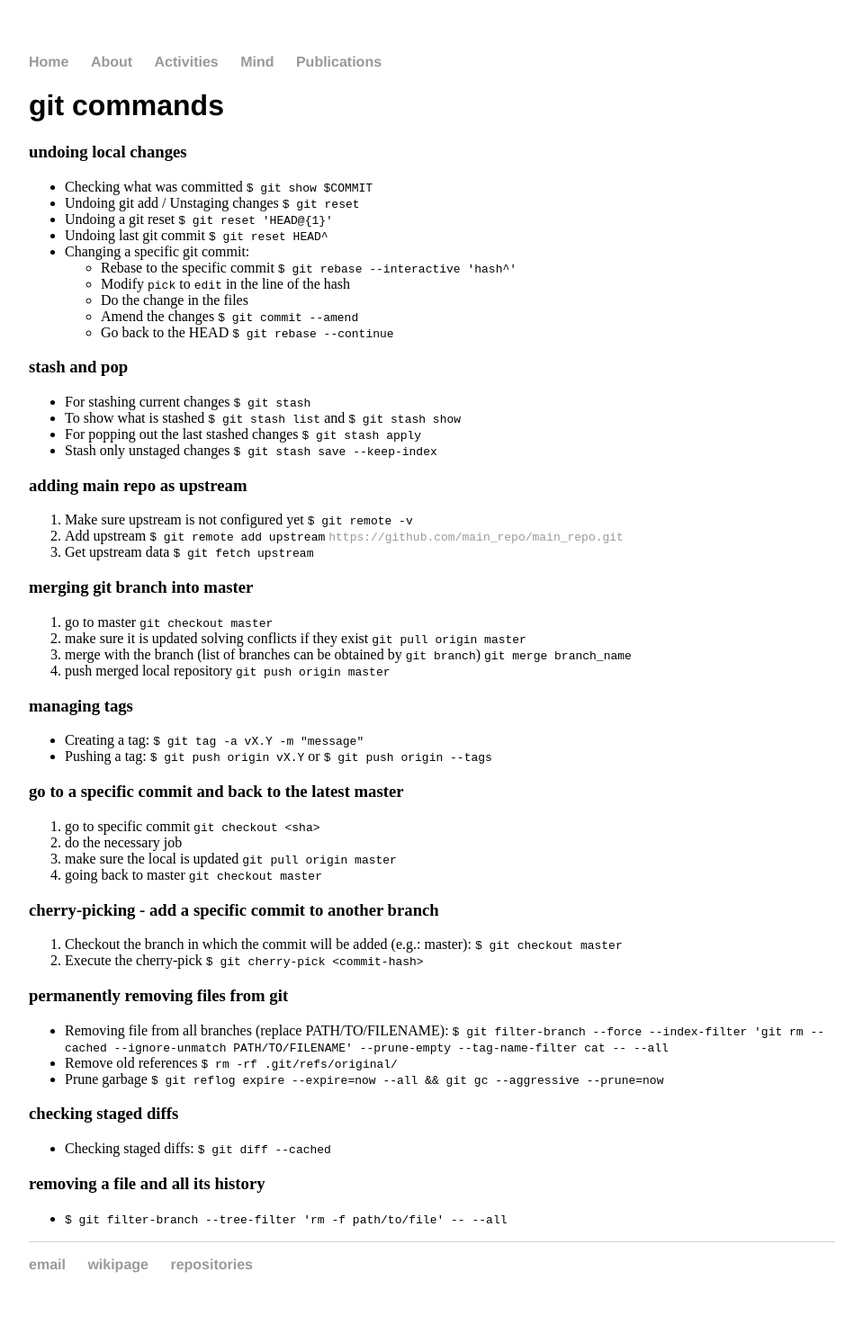
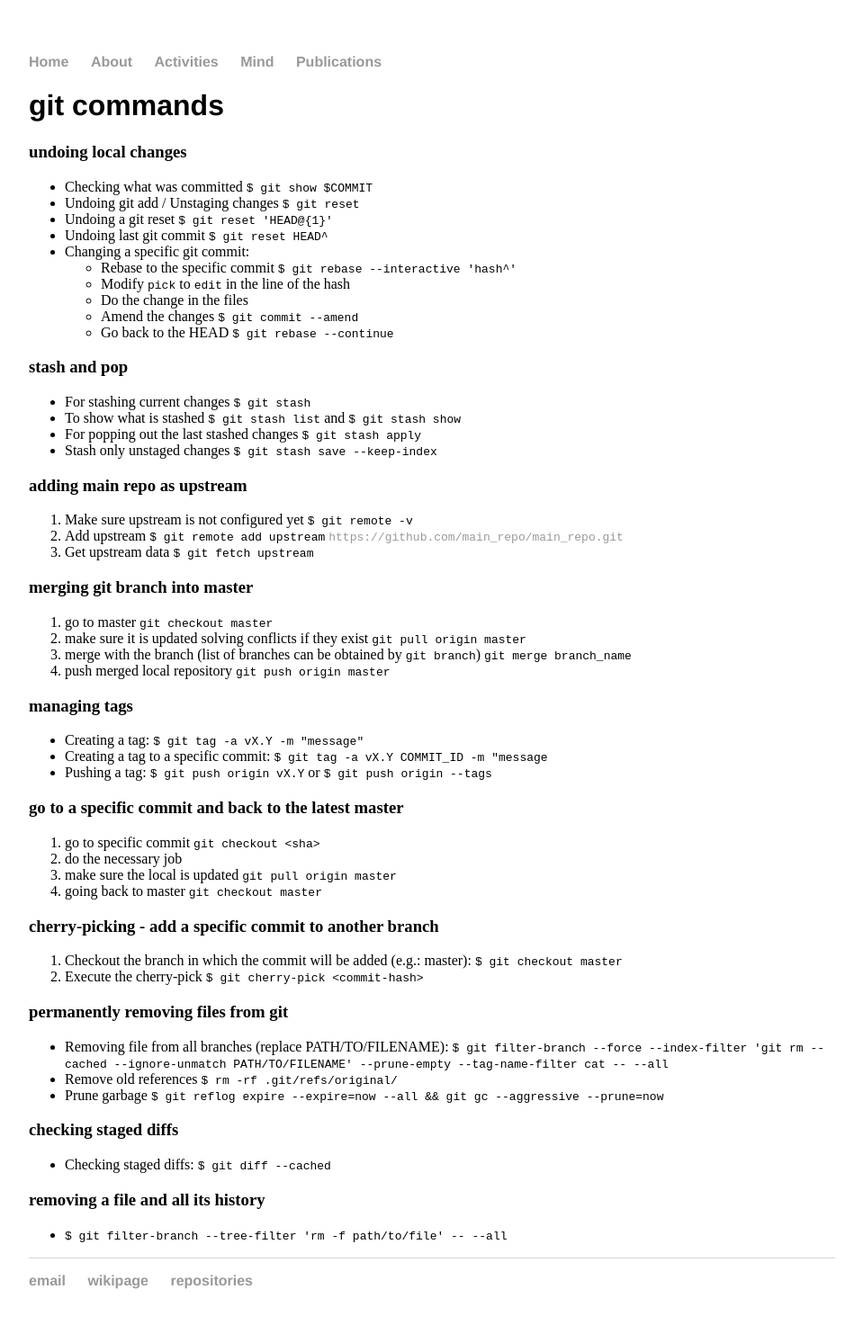
Before and after one commit to cleberjamaral/cleberjamaral.github.io, a Jekyll site: the page built from knowledge/programming/git/git-commands.md, in a window 1280 px wide. Shown: the whole page at 90% size, without its empty margins (160-1119 px from the left). Built offline with Jekyll 4.4.1, drawn with Linux system fonts in a browser that asks for light colours; our own code applies the rules of GitHub Pages for plain Markdown files.

Commit message:
GitBook: [master] one page modified

```diff
--- a/knowledge/programming/git/git-commands.md
+++ b/knowledge/programming/git/git-commands.md
@@ -36,6 +36,7 @@
 ### managing tags
 
 * Creating a tag: `$ git tag -a vX.Y -m "message"`
+* Creating a tag to a specific commit: `$ git tag -a vX.Y COMMIT_ID -m "message`
 * Pushing a tag: `$ git push origin vX.Y` or `$ git push origin --tags`
 
 ### go to a specific commit and back to the latest master
```
